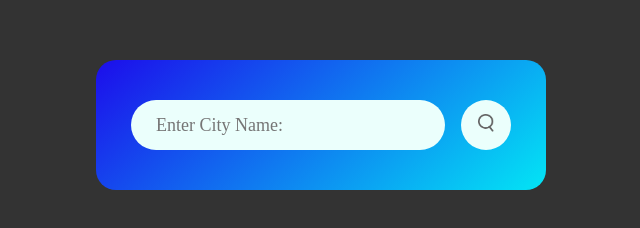
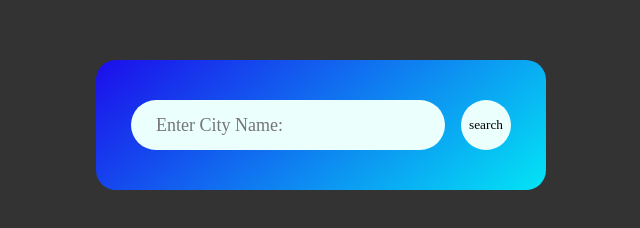
Before and after one commit to bhavneet-saini/weather-telling-app, a plain HTML site: page index.html in a window 1280 px wide. Shown: the full height of the page, 319-959 px from the left. Drawn offline with Linux system fonts and the light colour scheme.

Commit message:
Update Search Button

```diff
--- a/index.html
+++ b/index.html
@@ -12,7 +12,7 @@
     <div class="main">
         <div class="search">
             <input type="text" placeholder="Enter City Name:" spellcheck="false">
-            <button><img src="/search.png" alt=""></button>
+            <button>search</button>
         </div>
         <div class="error">
             <p>Invalid City Name</p>
```
